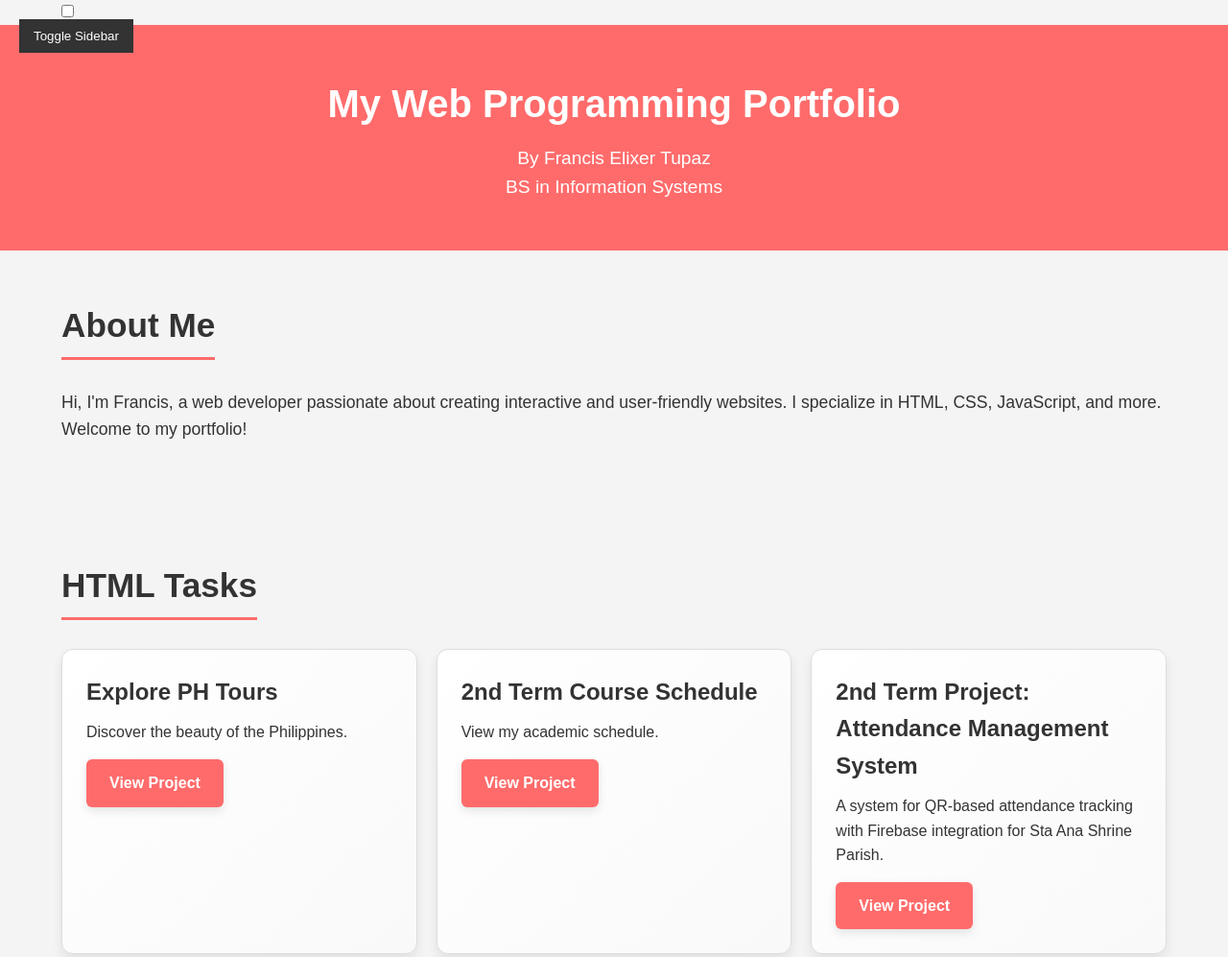
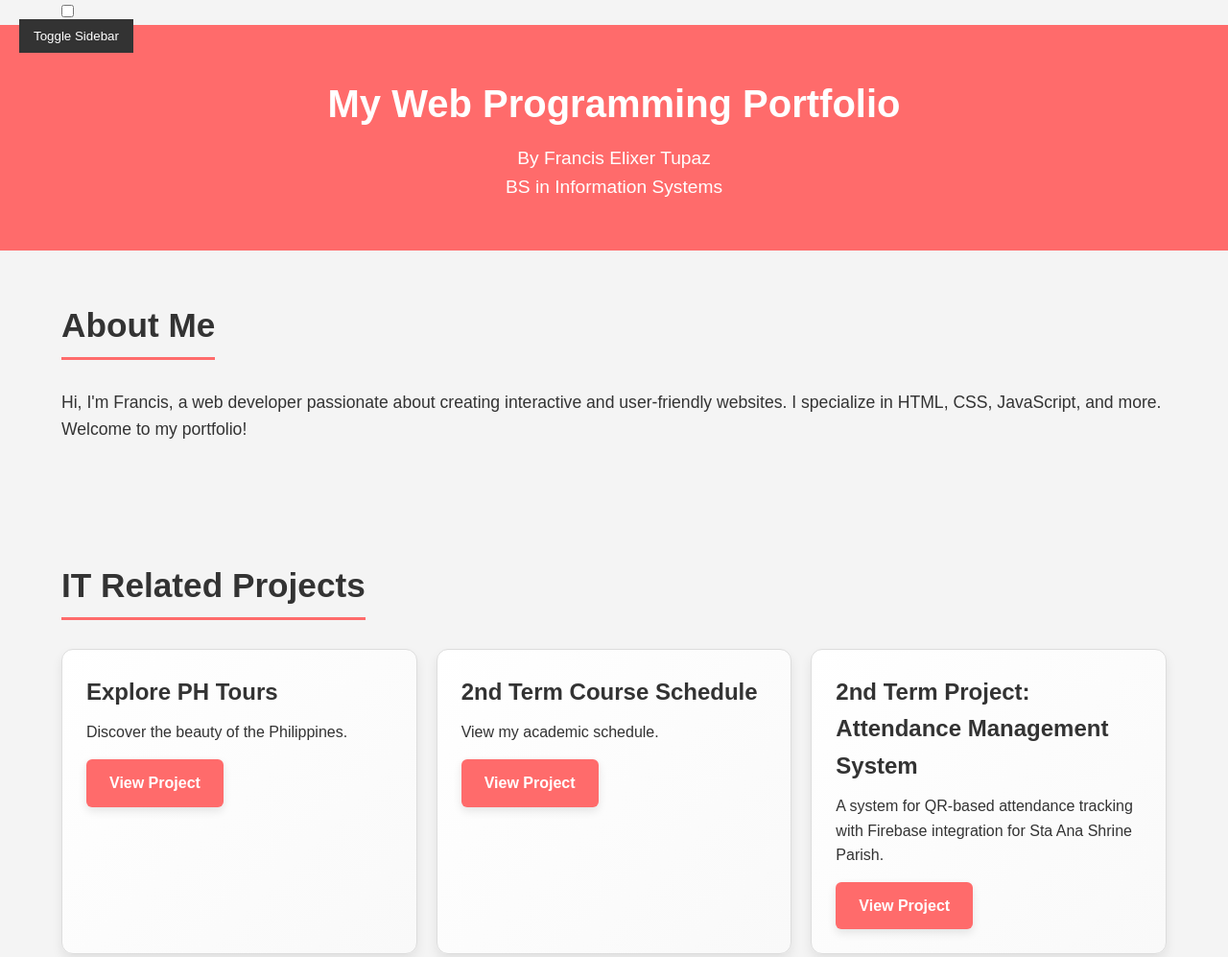
Before and after one commit to Elixer516/Elixer516.github.io, a plain HTML site: page index.html in a window 1280 px wide. Shown: the top 997 px of the page at 96% size. Drawn offline with Linux system fonts and the light colour scheme.

Commit message:
Update index.html

```diff
--- a/index.html
+++ b/index.html
@@ -18,7 +18,7 @@
             <button class="dark-mode-toggle" id="dark-mode-toggle">Toggle Dark Mode</button>
             <ul>
                 <li><a href="#about">About Me</a></li>
-                <li><a href="#projects">HTML Tasks</a></li>
+                <li><a href="#projects">IT Related Projects</a></li>
                 <li><a href="#contact">Contact</a></li>
             </ul>
         </div>
@@ -62,7 +62,7 @@
         <!-- Projects Section -->
         <section id="projects" class="section">
             <div class="container">
-                <h2>HTML Tasks</h2>
+                <h2>IT Related Projects</h2>
                 <div class="project-grid">
                     <div class="project-card">
                         <h3>Explore PH Tours</h3>
```
